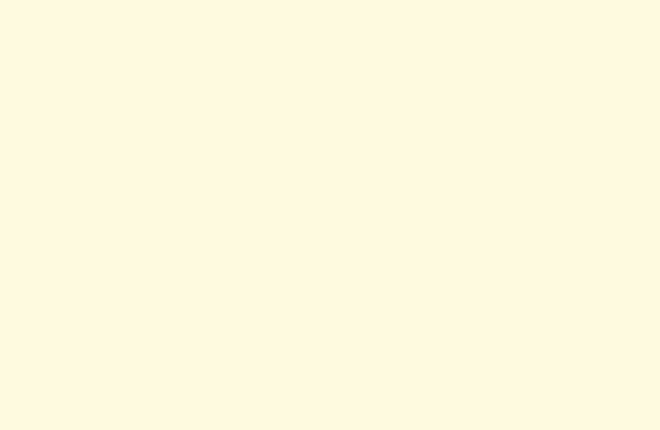
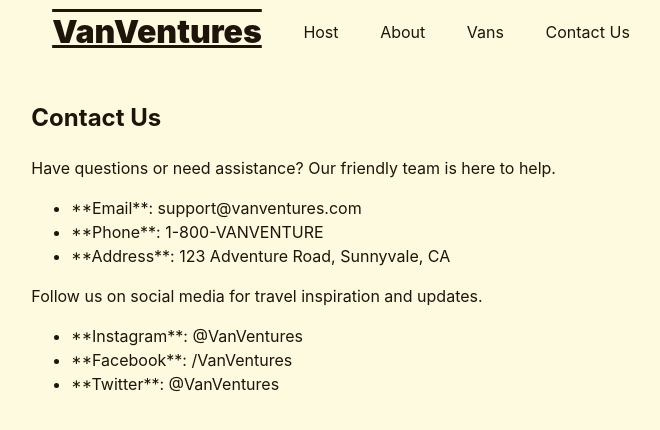
Before and after one commit to bcaya/van-app, a React (Vite) app: page /contact-us in a window 1280 px wide. Before the commit this address had no page. Shown: the top 430 px of the page, without its empty margins (299-959 px from the left). Built offline with nearby package versions, Linux system fonts and the light colour scheme; what miragejs would draw is missing.

Commit message:
add contact us page

```diff
--- a/src/components/Header.jsx
+++ b/src/components/Header.jsx
@@ -19,6 +19,11 @@ export default function Header(){
           to="/vans">
           Vans
         </NavLink>
+        <NavLink
+          to="/contact-us"
+          >
+            Contact Us
+          </NavLink>
       </nav>
     </header>
   )
--- a/src/index.jsx
+++ b/src/index.jsx
@@ -6,6 +6,7 @@ import About from './pages/About.jsx';
 import Home from './pages/Home.jsx';
 import Vans from './pages/Vans/Vans.jsx'
 import Host from './pages/Host.jsx';
+import ContactUs from './pages/ContactUs.jsx';
 import { BrowserRouter, Routes, Route, Link } from 'react-router-dom';
 import './index.css'
 import "../server.js"
@@ -20,6 +21,7 @@ function App() {
           <Route index element={<Home />} />
           <Route path="about" element={<About />}/>
           <Route path="vans" element={<Vans/>}/>
+          <Route path="contact-us" element={<ContactUs />}/>
           <Route path="host" element={<Host/>}/>
         </Route>
       </Routes>
--- a/src/pages/About.jsx
+++ b/src/pages/About.jsx
@@ -7,6 +7,13 @@ export default function About(){
       <div className="about-page-content">
         <h1>Go on a VanVenture!</h1>
         <p>At VanVentures, we believe in the power of travel to inspire and rejuvenate. Our mission is to provide you with the perfect vehicle for your journey, combining comfort, reliability, and adventure. Each of our vans is designed with you in mind, featuring all the amenities you need to make your trip unforgettable. From the mountains to the sea, our vans are your home on wheels.</p>
+        <h2>How It Works</h2>
+        <ul>
+          <li>**Choose Your Van**: Browse our diverse fleet of vans, each tailored for different types of adventures. Select the one that suits your needs and budget.</li>
+          <li>**Book Online**: Easily book your chosen van through our user-friendly website. Just pick your dates and complete the reservation process in a few simple steps.</li>
+          <li>**Pick Up & Go**: Pick up your van from our convenient location and hit the road. We’ll provide you with a thorough orientation to ensure you’re comfortable with all the features.</li>
+          <li>**Explore**: Enjoy your adventure with the peace of mind that our vans are well-maintained and fully equipped. Create memories that will last a lifetime.</li>
+        </ul>
       </div>
     </div>
   )
--- /dev/null
+++ b/src/pages/ContactUs.jsx
@@ -0,0 +1,22 @@
+import React from 'react'
+
+export default function ContactUs(){
+  return(
+    <div className="contact-container">
+      <h2>Contact Us</h2>
+      <p>Have questions or need assistance? Our friendly team is here to help.
+      <ul>
+      <li>**Email**: support@vanventures.com</li>
+      <li>**Phone**: 1-800-VANVENTURE</li>
+      <li>**Address**: 123 Adventure Road, Sunnyvale, CA</li>
+      </ul>
+        Follow us on social media for travel inspiration and updates.
+        <ul>
+      <li>**Instagram**: @VanVentures</li>
+      <li>**Facebook**: /VanVentures</li>
+      <li>**Twitter**: @VanVentures</li>
+      </ul>
+      </p>
+    </div>
+  )
+}
--- a/src/pages/Vans/Vans.jsx
+++ b/src/pages/Vans/Vans.jsx
@@ -22,6 +22,8 @@ export default function Vans(){
 
   return(
     <div className="van-list-container">
+      <p>
+        Explore our range of high-quality vans, each designed for a unique adventure. Whether you’re a solo traveler, a couple, or a family, we have the perfect van for you.</p>
       <div className="van-list">
         {vanCards}
       </div>
```
Also changed, not shown: 1 other file (tests, documents, lock files or other folders).
